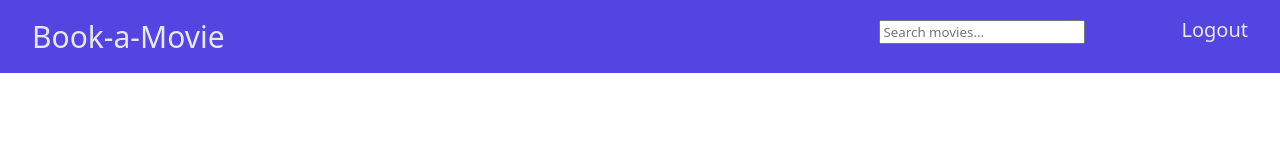
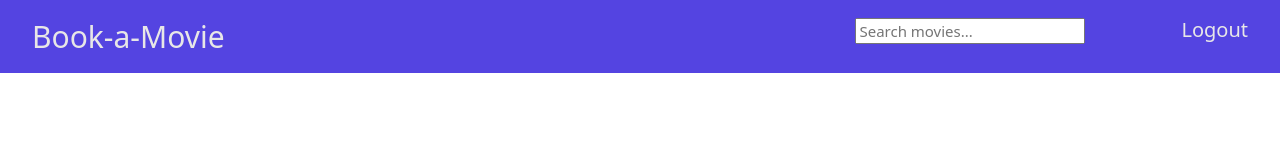
Before and after one commit to uwohci23/Group-22-Project, a React (Create React App) app in the folder Movie_Booking_System/react-frontend/: page /main in a window 1280 px wide. Shown: the top 160 px of the page. Built offline with nearby package versions, Linux system fonts and the light colour scheme.

Commit message:
styling search bar

```diff
--- a/Movie_Booking_System/react-frontend/src/Components/NavBar/NavBar.css
+++ b/Movie_Booking_System/react-frontend/src/Components/NavBar/NavBar.css
@@ -36,7 +36,9 @@ body {
     font-size: 20px;
     height: 100%;
 }
-
+.listItem input[type="text"] {
+    font-size: 15px;
+  }
 .listItem:hover {
     background-color: rgba(184, 141, 240, 0.618);
     cursor: pointer;
```
Also changed, not shown: Movie_Booking_System/react-frontend/src/Components/NavBar/NavBar.js (line endings or trailing spaces).
